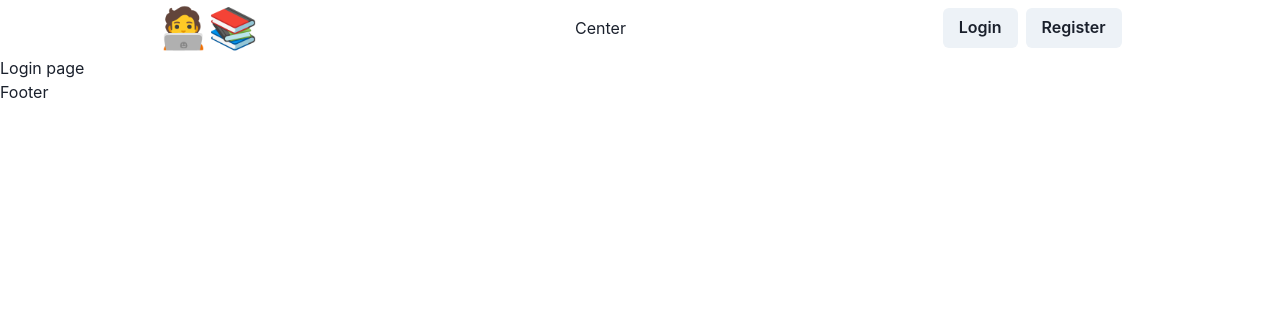
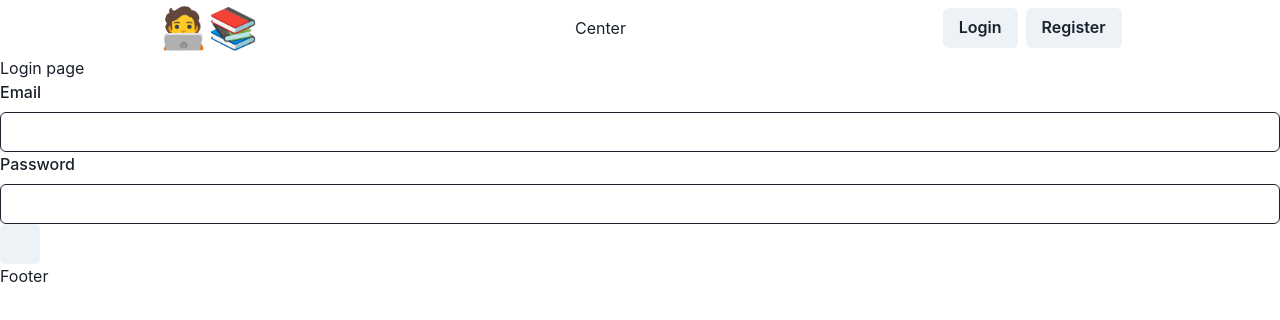
Before and after one commit to mateuszsplawski/deskbook, a React (Create React App) app: page /login in a window 1280 px wide. Shown: the top 320 px of the page. Built offline with nearby package versions, Linux system fonts and the light colour scheme.

Commit message:
feat: Initialize login form, add necessary libs

```diff
--- a/package.json
+++ b/package.json
@@ -6,6 +6,7 @@
     "@chakra-ui/react": "^1.7.4",
     "@emotion/react": "^11",
     "@emotion/styled": "^11",
+    "@stitches/react": "^1.2.6",
     "@testing-library/jest-dom": "^5.16.1",
     "@testing-library/react": "^12.1.2",
     "@testing-library/user-event": "^13.5.0",
@@ -18,6 +19,7 @@
     "@types/styled-components": "^5.1.19",
     "eslint-config-prettier": "^5.0.0",
     "eslint-plugin-prettier": "^3.1.0",
+    "formik": "^2.2.9",
     "framer-motion": "^5",
     "react": "^17.0.2",
     "react-dom": "^17.0.2",
--- a/src/app/pages/Login/Login.component.tsx
+++ b/src/app/pages/Login/Login.component.tsx
@@ -1,3 +1,10 @@
+import { LoginForm } from "./Login.form";
+
 export const Login = () => {
-  return <h1>Login page</h1>;
+  return (
+    <h1>
+      Login page
+      <LoginForm />
+    </h1>
+  );
 };
--- /dev/null
+++ b/src/app/pages/Login/Login.form.tsx
@@ -0,0 +1,27 @@
+import { Formik, Form } from "formik";
+import { LoginFieldset } from "lib/form-kit";
+import { Button } from "lib/ui-kit";
+
+interface LoginFormValues {
+  email: string;
+  password: string;
+}
+
+const initialValues: LoginFormValues = {
+  email: "",
+  password: "",
+};
+
+export const LoginForm = () => {
+  const handleSubmit = (values: LoginFormValues) => {
+    console.log(values);
+  };
+  return (
+    <Formik initialValues={initialValues} onSubmit={handleSubmit}>
+      <Form>
+        <LoginFieldset />
+        <Button type="submit" />
+      </Form>
+    </Formik>
+  );
+};
--- /dev/null
+++ b/src/lib/form-kit/components/EmailField/EmailField.component.tsx
@@ -0,0 +1,6 @@
+import { Field } from "formik";
+import { Input } from "lib/ui-kit";
+
+export const EmailField = () => {
+  return <Field name="email" label="Email" as={Input} />;
+};
--- /dev/null
+++ b/src/lib/form-kit/components/PasswordField/PasswordField.component.tsx
@@ -0,0 +1,6 @@
+import { Field } from "formik";
+import { Input } from "lib/ui-kit";
+
+export const PasswordField = () => {
+  return <Field name="password" label="Password" as={Input} />;
+};
--- /dev/null
+++ b/src/lib/form-kit/fieldsets/Login/Login.fieldset.tsx
@@ -0,0 +1,11 @@
+import { EmailField } from "lib/form-kit/components/EmailField/EmailField.component";
+import { PasswordField } from "lib/form-kit/components/PasswordField/PasswordField.component";
+
+export const LoginFieldset = () => {
+  return (
+    <>
+      <EmailField />
+      <PasswordField />
+    </>
+  );
+};
--- /dev/null
+++ b/src/lib/form-kit/index.ts
@@ -0,0 +1 @@
+export { LoginFieldset } from "./fieldsets/Login/Login.fieldset";
--- /dev/null
+++ b/src/lib/ui-kit/components/Input/Input.component.tsx
@@ -0,0 +1,22 @@
+import {
+  Input as ChakraInput,
+  InputProps as ChakraInputProps,
+  FormControl,
+  FormLabel,
+  FormErrorMessage,
+} from "@chakra-ui/react";
+
+interface InputProps extends ChakraInputProps {
+  error?: string;
+  label: string;
+}
+
+export const Input = ({ error, name, label, ...props }: InputProps) => {
+  return (
+    <FormControl isInvalid={!!error}>
+      <FormLabel htmlFor={name}>{label}</FormLabel>
+      <ChakraInput id={name} name={name} variant="outline" {...props} />
+      <FormErrorMessage>{error}</FormErrorMessage>
+    </FormControl>
+  );
+};
--- a/src/lib/ui-kit/index.ts
+++ b/src/lib/ui-kit/index.ts
@@ -1,3 +1,5 @@
 export { MEDIA_QUERIES } from "./theme/breakpoints";
+
+export { Input } from "./components/Input/Input.component";
 export { Button } from "./components/Button/Button.component";
 export { Layout } from "./components/Layout/Layout.component";
```
Also changed, not shown: 1 other file (tests, documents, lock files or other folders).
